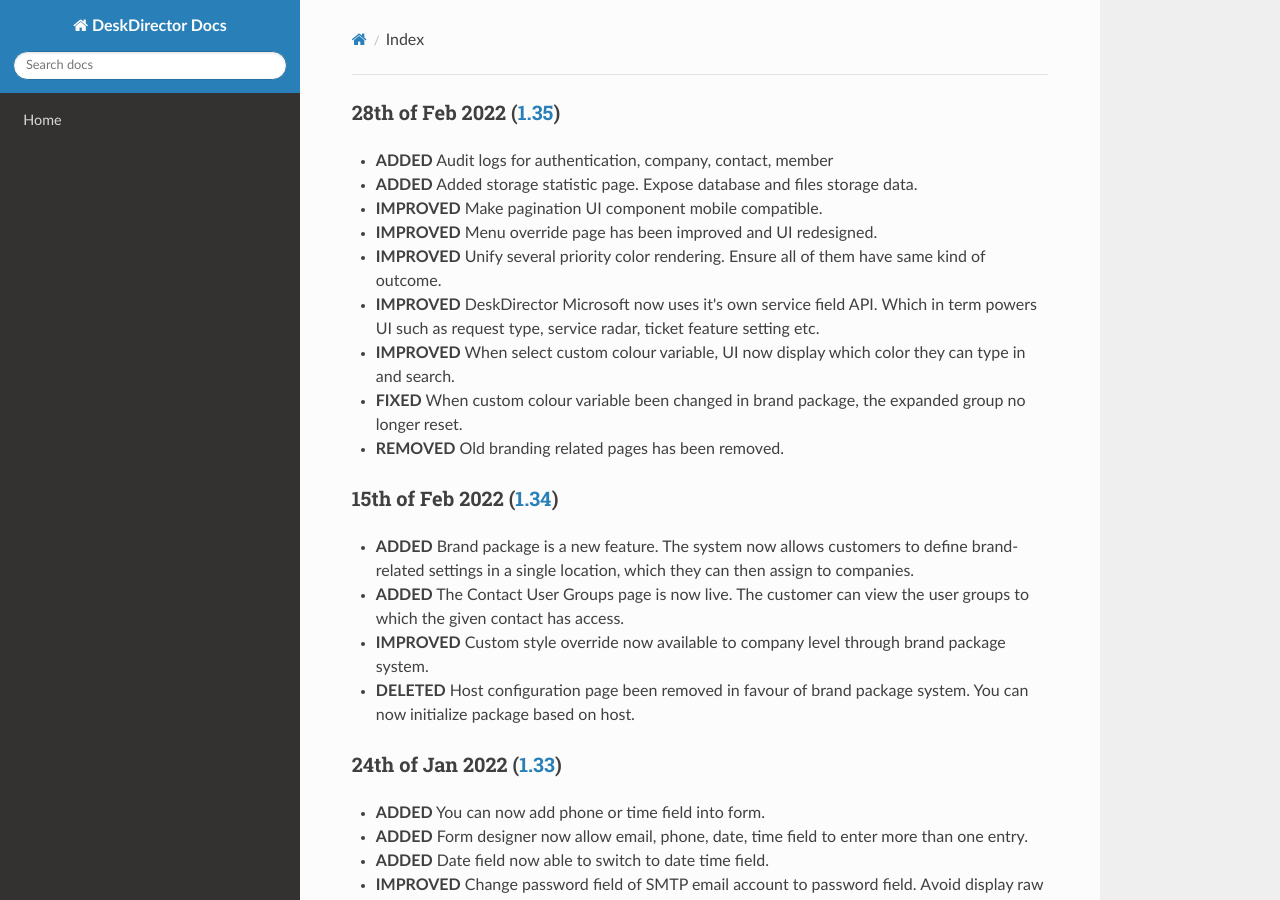
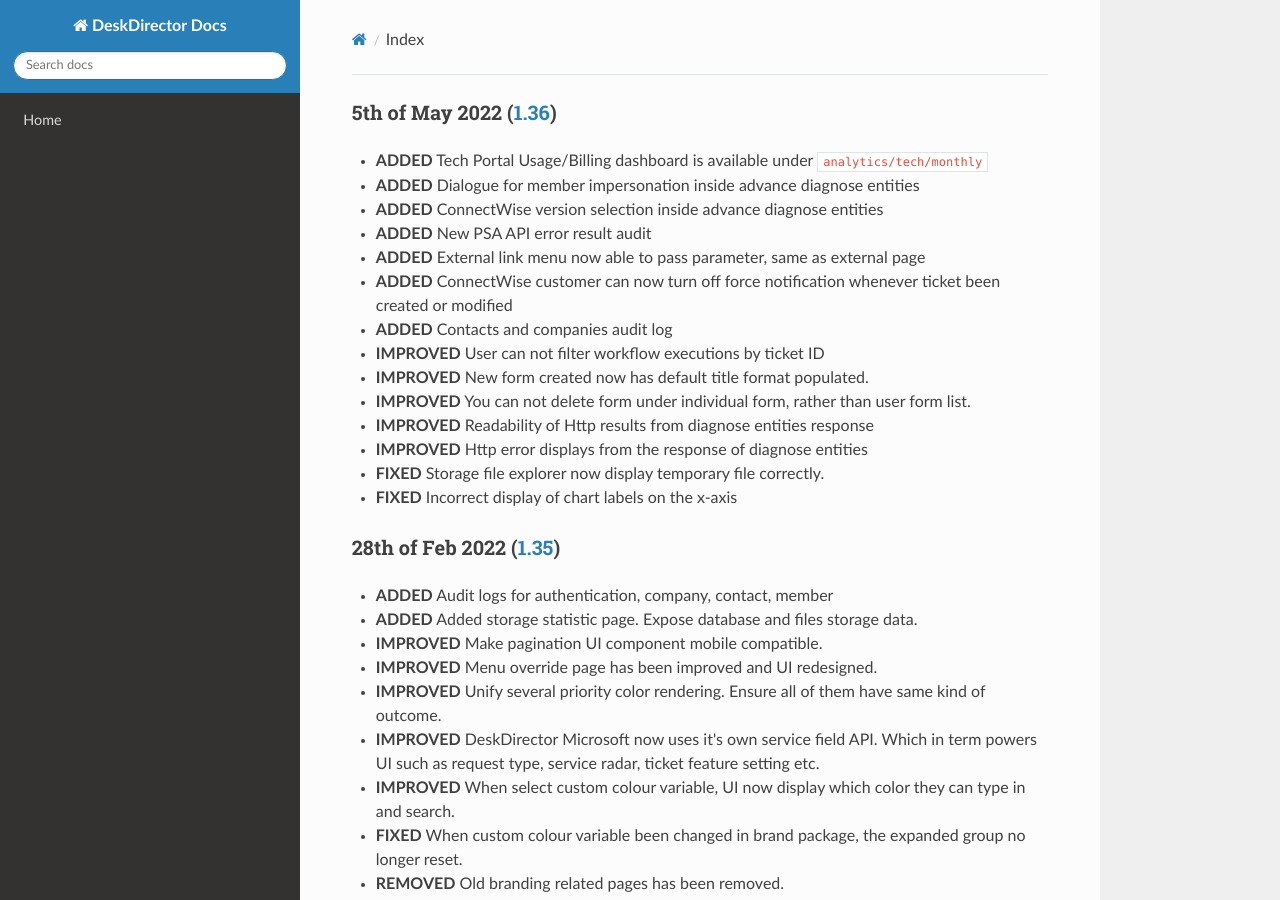
Before and after one commit to DeskDirector/docs, an MkDocs documentation site: the page built from docs/_release/admin/README.md, in a window 1280 px wide and 900 px high. Built offline with MkDocs 1.6.1, drawn with Linux system fonts in a browser that asks for light colours; nearby versions of some CDN libraries; old or Windows-style settings are respelled for this version of MkDocs.

Commit message:
Update README.md

```diff
--- a/docs/_release/admin/README.md
+++ b/docs/_release/admin/README.md
@@ -1,3 +1,20 @@
+### 5th of May 2022 ([1.36](v.1.36.1))
+
+- **ADDED** Tech Portal Usage/Billing dashboard is available under `analytics/tech/monthly`
+- **ADDED** Dialogue for member impersonation inside advance diagnose entities
+- **ADDED** ConnectWise version selection inside advance diagnose entities
+- **ADDED** New PSA API error result audit
+- **ADDED** External link menu now able to pass parameter, same as external page
+- **ADDED** ConnectWise customer can now turn off force notification whenever ticket been created or modified
+- **ADDED** Contacts and companies audit log
+- **IMPROVED** User can not filter workflow executions by ticket ID
+- **IMPROVED** New form created now has default title format populated.
+- **IMPROVED** You can not delete form under individual form, rather than user form list.
+- **IMPROVED** Readability of Http results from diagnose entities response
+- **IMPROVED** Http error displays from the response of diagnose entities
+- **FIXED** Storage file explorer now display temporary file correctly.
+- **FIXED** Incorrect display of chart labels on the x-axis
+
 ### 28th of Feb 2022 ([1.35](v1.35.1))
 - **ADDED** Audit logs for authentication, company, contact, member
 - **ADDED** Added storage statistic page. Expose database and files storage data.
```
